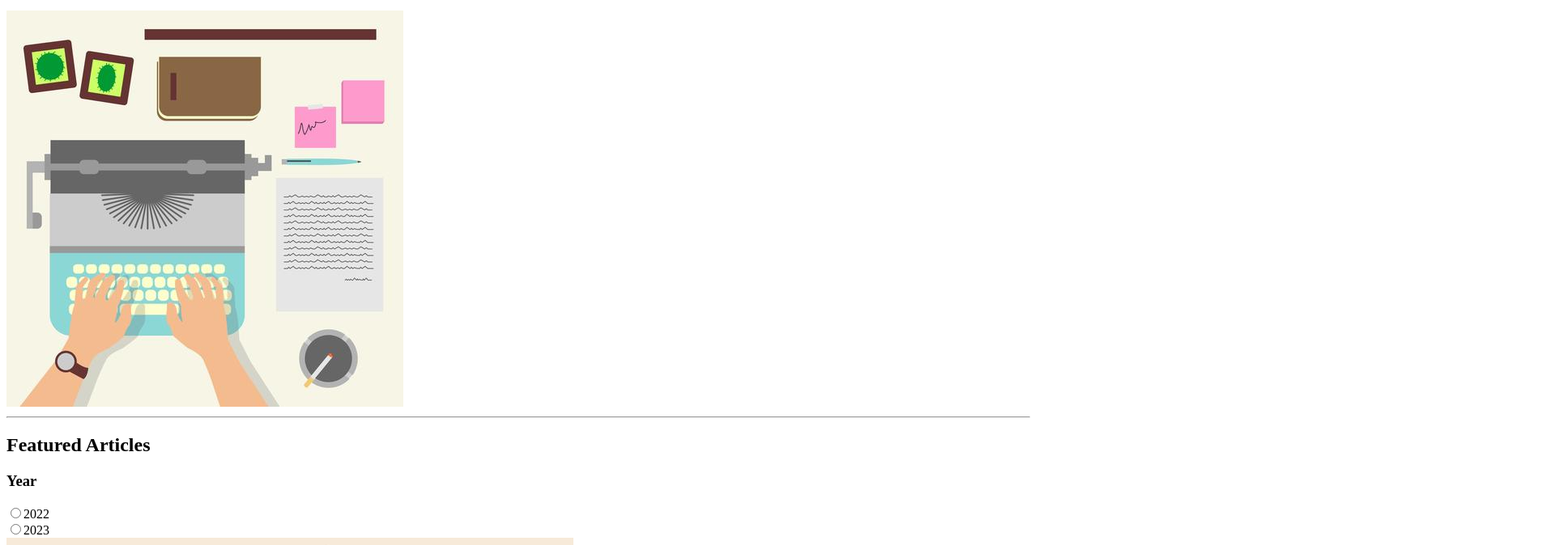
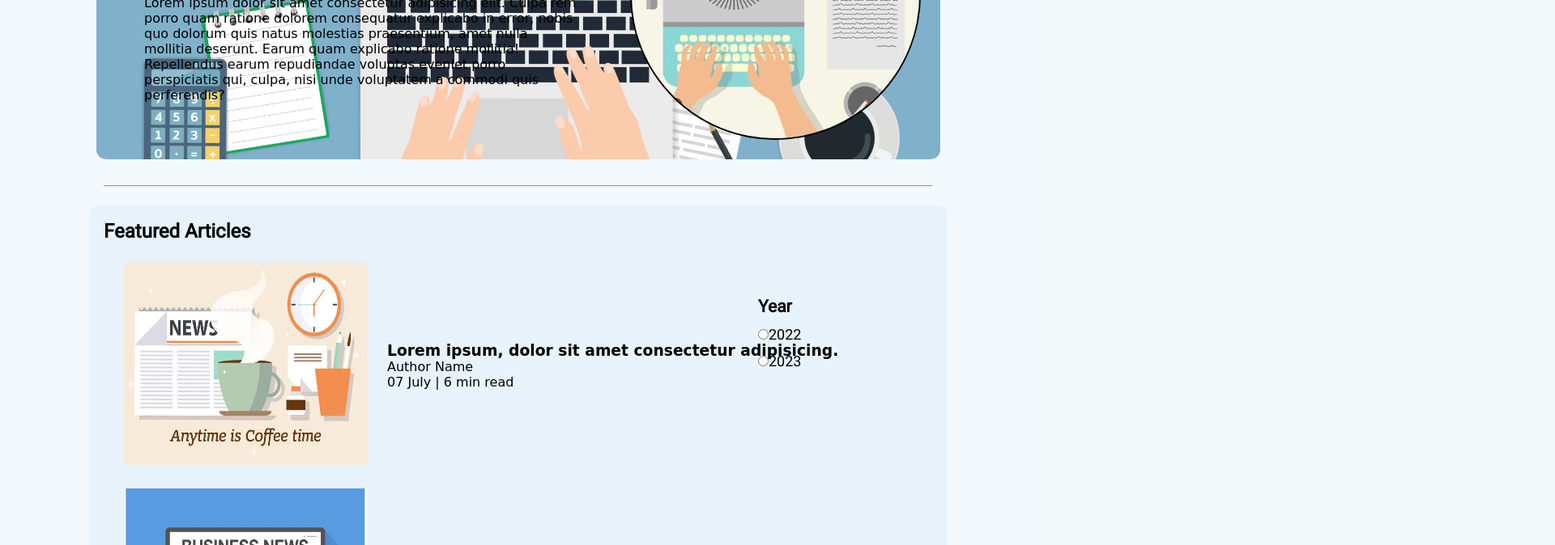
Before and after one commit to ZaidKhanz75/BLOG_WEBSITE, a plain HTML site: page index.html in a window 1280 px wide. Shown: the part 314-988 px from the top of the page at 81% size, 1920 px wide, since content can reach past the window. Drawn offline with Linux system fonts and the light colour scheme; the site is published under a folder, as on GitHub Pages, so addresses that start at the root find nothing; files whose address does not match are found by name; a web font is replaced by a local one.

Commit message:
Update index.html

```diff
--- a/index.html
+++ b/index.html
@@ -4,9 +4,9 @@
 <head>
     <meta charset="UTF-8">
     <meta name="viewport" content="width=device-width, initial-scale=1.0">
-    <link rel="stylesheet" href="/css/style.css">
-    <link rel="stylesheet" href="/css/utils.css">
-    <link rel="stylesheet" href="/css/mobile.css">
+    <link rel="stylesheet" href="./css/style.css">
+    <link rel="stylesheet" href="./css/utils.css">
+    <link rel="stylesheet" href="./css/mobile.css">
     <title>myBlog - Blogging for all.</title>
 </head>
 
```
